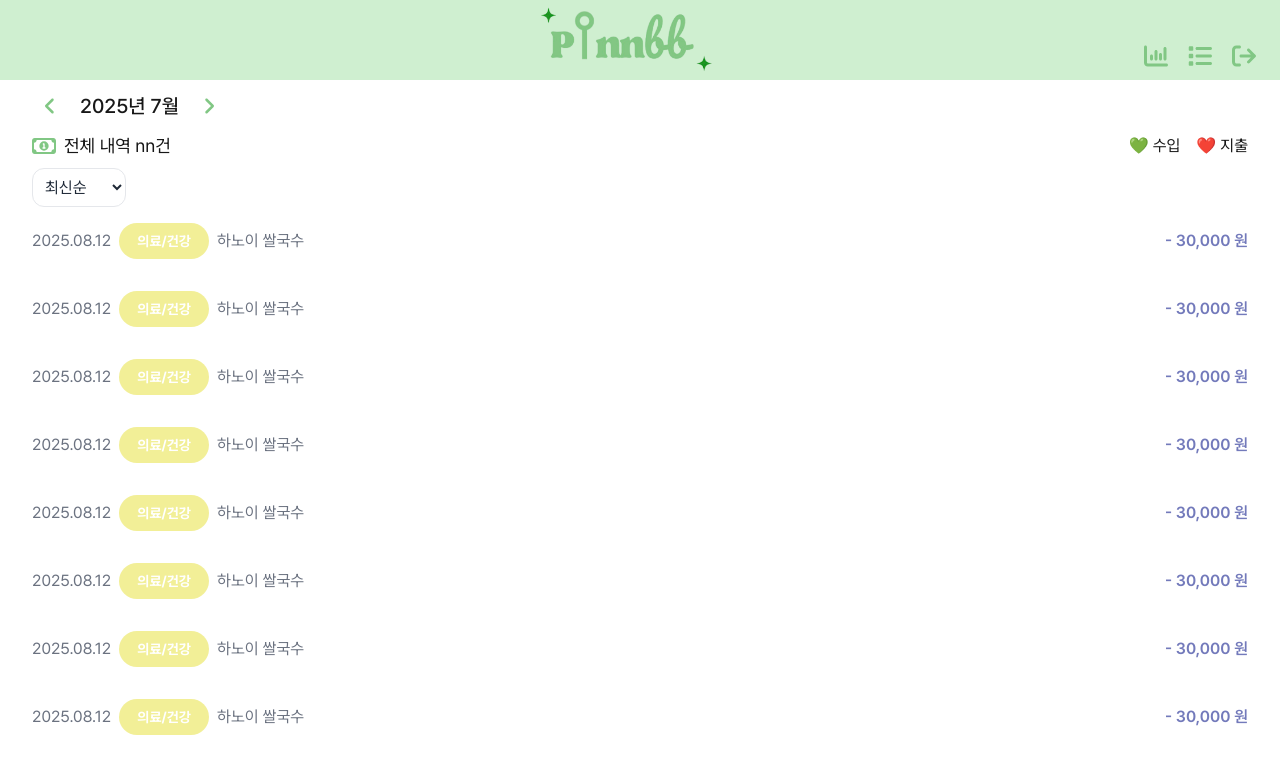
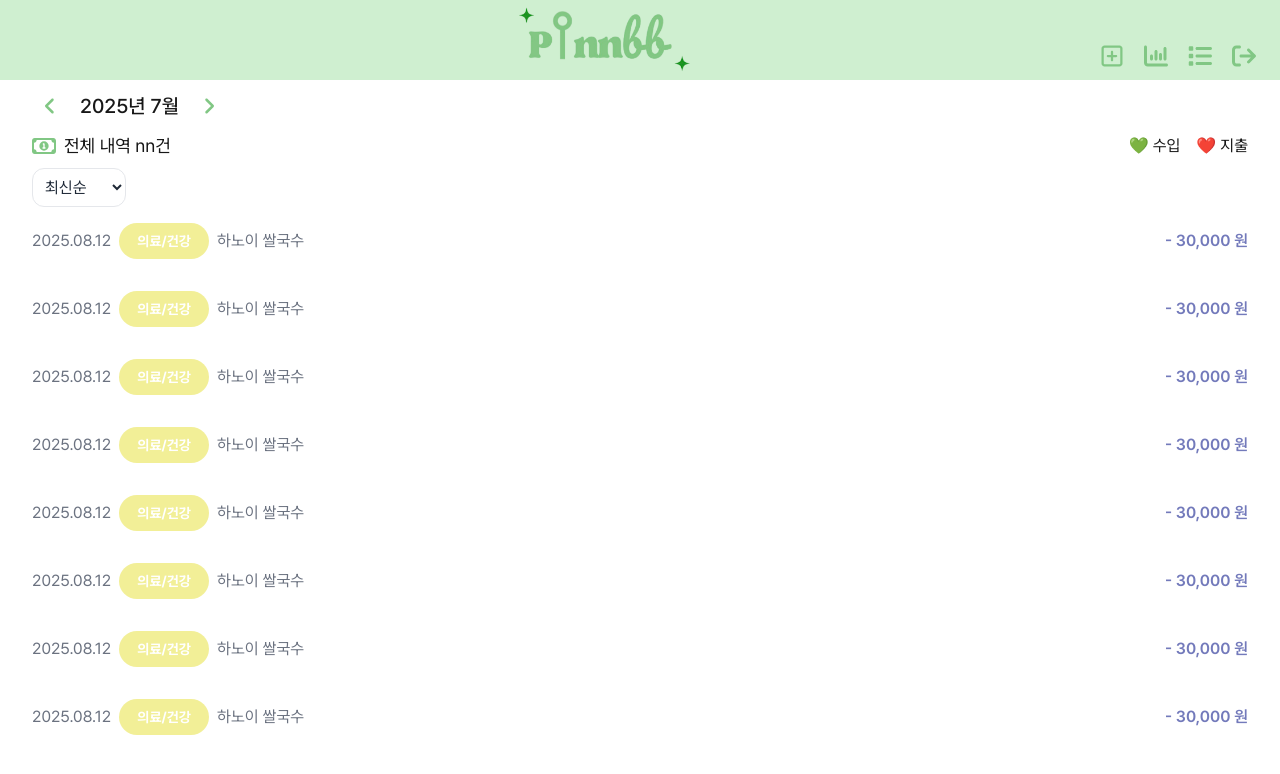
Before and after one commit to p-inn/pinn-bb, a Next.js app: page /budget-list in a window 1280 px wide. Shown: the top 774 px of the page. Built offline with nearby package versions, Linux system fonts and the light colour scheme; no server answers.

Commit message:
[💻feat] 구현한 AddBudgetModal header에 추가
- 전역적으로 상태 관리 하기 위한 useModalStore 사용
- header에서만 해당 모달이 열리게 하기 위함

```diff
--- a/src/components/feat/header/CommonHeader.tsx
+++ b/src/components/feat/header/CommonHeader.tsx
@@ -1,10 +1,13 @@
 "use client";
 
 import { useSignOut } from "@/hooks/useSign";
+import { useModalStore } from "@/store/modalStore";
 import Link from "next/link";
-import { FaChartColumn, FaArrowRightFromBracket, FaList } from "react-icons/fa6";
+import { FaChartColumn, FaArrowRightFromBracket, FaList, FaRegSquarePlus } from "react-icons/fa6";
+import AddBudgetModal from "../budget-list/AddBudgetModal";
 
 export default function Header() {
+  const { openAddBudgetModal } = useModalStore();
   const { mutate: signOut } = useSignOut();
   const icons = [
   { icon: <FaChartColumn />, href: "/chart-page" },
@@ -12,7 +15,8 @@ export default function Header() {
 ];
 
   return (
-    <div className="fixed inset-x-0 top-0 w-full z-50">
+    <>
+      <div className="fixed inset-x-0 top-0 w-full">
         <div className="flex items-center bg-mainColor-300 justify-between h-20 px-3 sm:px-6">
           <div className="hidden sm:block w-20" />
           <div className="flex-1 flex sm:justify-center justify-start min-w-[120px] sm:min-w-[180px]">
@@ -22,15 +26,18 @@ export default function Header() {
               className="w-[120px] sm:w-[180px] h-auto mr-2 sm:mr-0"
             />
           </div>
-        <div className=" flex gap-2 sm:gap-5 text-mainColor-500 text-xl sm:text-2xl cursor-pointer mt-8">
-          {icons.map(({ icon, href }, idx) => (
+          <div className="flex gap-2 sm:gap-5 text-mainColor-500 text-xl sm:text-2xl cursor-pointer mt-8">
+            <FaRegSquarePlus onClick={openAddBudgetModal} className="hover:text-mainColor-600" />
+            {icons.map(({ icon, href }) => (
               <Link key={href} href={href}>
                 {icon}
               </Link>
             ))}
-          <FaArrowRightFromBracket onClick={() => signOut()}/>
+            <FaArrowRightFromBracket onClick={() => signOut()} />
           </div>
         </div>
       </div>
+      <AddBudgetModal />
+    </>
   );
 }
```
Lines whose indentation alone changed are shown as unchanged.
